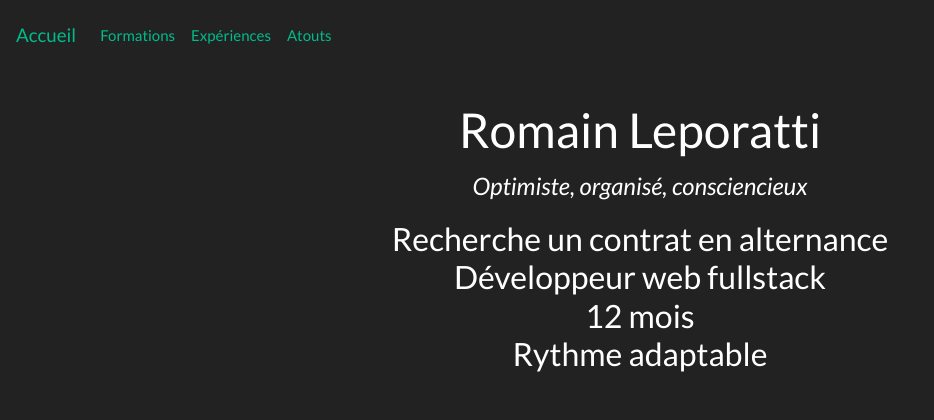
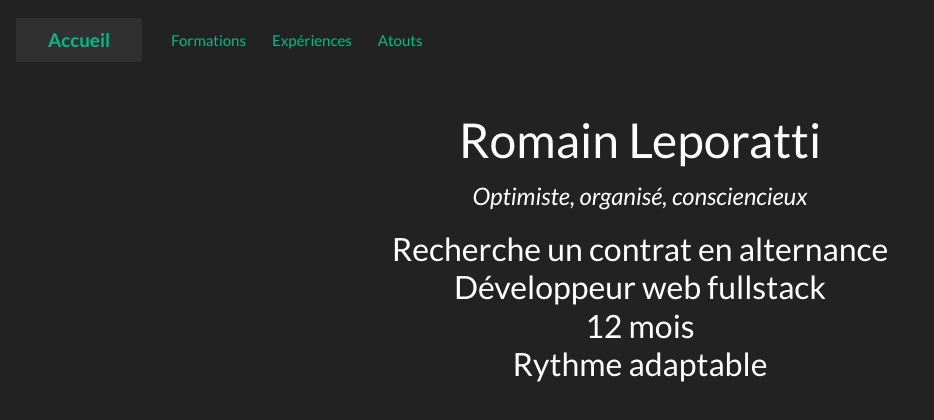
Before and after one commit to lifeae/Portfolio, a PHP site: page /html/index.html in a window 1280 px wide. Shown: the top 420 px of the page, without its empty margins (0-934 px from the left). Run offline with PHP 8.4, Linux system fonts and the light colour scheme; some libraries are stand-ins or nearby versions.

Commit message:
upgrade navbar

```diff
--- a/css/style.css
+++ b/css/style.css
@@ -45,3 +45,16 @@ i {
     margin-bottom: 20px;
   }
 }
+
+.active {
+  font-weight: bolder;
+  background-color: #303030;
+}
+
+.navbar-brand {
+  padding: 0.5rem 2rem;
+}
+
+.nav-link {
+  margin: 5px;
+}
--- a/html/atouts.html
+++ b/html/atouts.html
@@ -12,9 +12,6 @@
   <!-- Navbar -->
   <nav class="navbar navbar-expand">
     <a class="navbar-brand" href="index.html">Accueil</a>
-    <button class="navbar-toggler" type="button" data-toggle="collapse" data-target="#navbarNav" aria-controls="navbarNav" aria-expanded="false" aria-label="Toggle navigation">
-      <span class="navbar-toggler-icon"></span>
-    </button>
     <div class="collapse navbar-collapse" id="navbarNav">
       <ul class="navbar-nav">
         <li class="nav-item">
--- a/html/experiences.html
+++ b/html/experiences.html
@@ -13,9 +13,6 @@
   <!-- Navbar -->
   <nav class="navbar navbar-expand">
     <a class="navbar-brand" href="index.html">Accueil</a>
-    <button class="navbar-toggler" type="button" data-toggle="collapse" data-target="#navbarNav" aria-controls="navbarNav" aria-expanded="false" aria-label="Toggle navigation">
-      <span class="navbar-toggler-icon"></span>
-    </button>
     <div class="collapse navbar-collapse" id="navbarNav">
       <ul class="navbar-nav">
         <li class="nav-item">
--- a/html/formations.html
+++ b/html/formations.html
@@ -13,9 +13,6 @@
   <!-- Navbar -->
   <nav class="navbar navbar-expand">
     <a class="navbar-brand" href="index.html">Accueil</a>
-    <button class="navbar-toggler" type="button" data-toggle="collapse" data-target="#navbarNav" aria-controls="navbarNav" aria-expanded="false" aria-label="Toggle navigation">
-      <span class="navbar-toggler-icon"></span>
-    </button>
     <div class="collapse navbar-collapse" id="navbarNav">
       <ul class="navbar-nav">
         <li class="nav-item">
--- a/html/index.html
+++ b/html/index.html
@@ -12,9 +12,6 @@
   <!-- Navbar -->
   <nav class="navbar navbar-expand">
     <a class="navbar-brand active" href="index.html">Accueil</a>
-    <button class="navbar-toggler" type="button" data-toggle="collapse" data-target="#navbarNav" aria-controls="navbarNav" aria-expanded="false" aria-label="Toggle navigation">
-      <span class="navbar-toggler-icon"></span>
-    </button>
     <div class="collapse navbar-collapse" id="navbarNav">
       <ul class="navbar-nav">
         <li class="nav-item">
```
